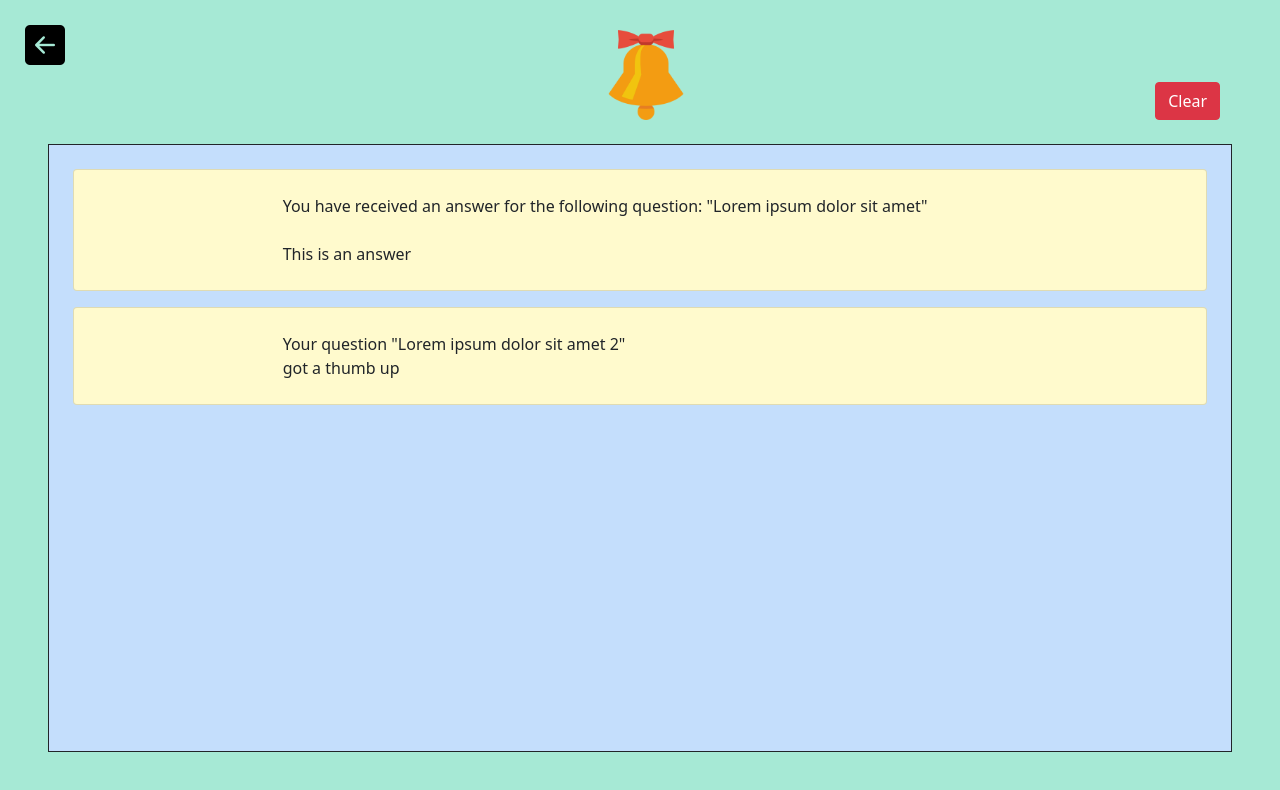
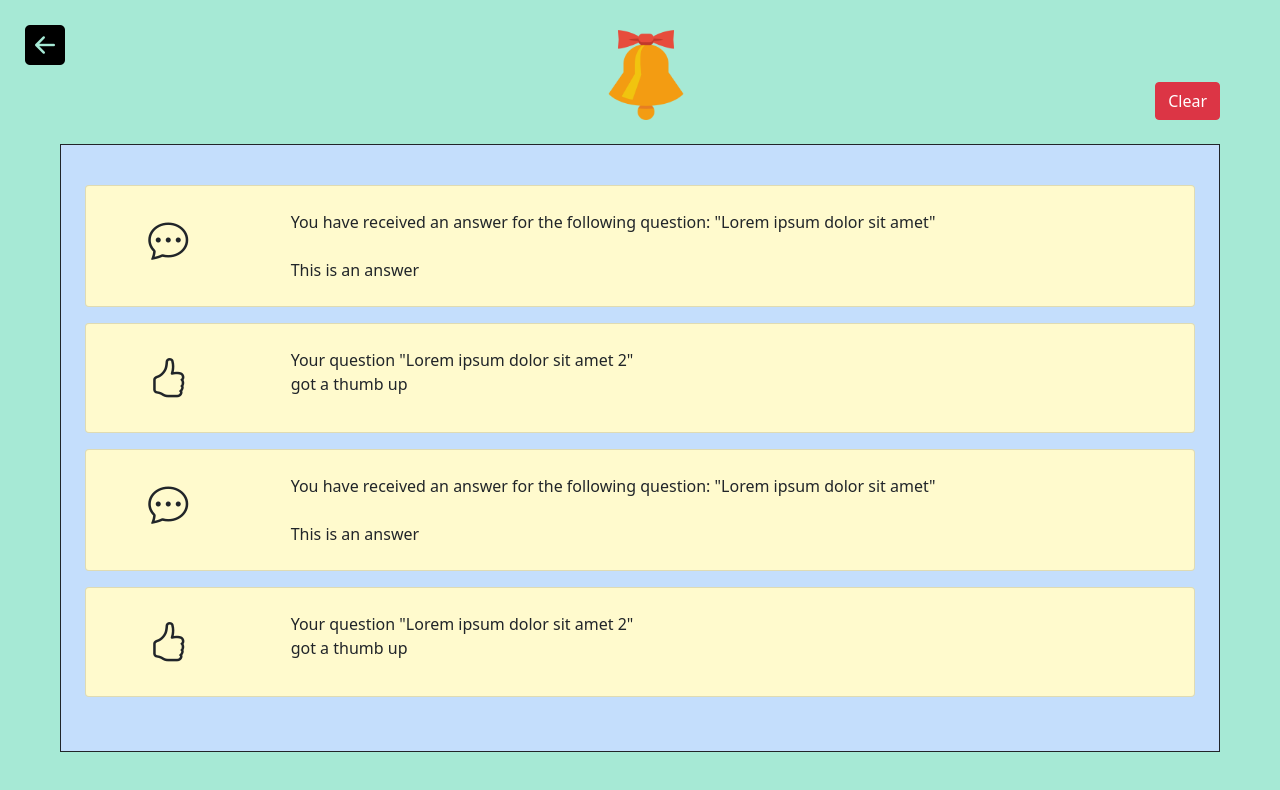
Before and after one commit to CelineAschwanden/magic-conch-shell, an Angular app: page /notifications in a window 1280 px wide. Shown: the top 790 px of the page. Built offline with nearby package versions, Linux system fonts and the light colour scheme.

Commit message:
notification templates and clear function

```diff
--- a/src/app/home/home.component.scss
+++ b/src/app/home/home.component.scss
@@ -19,7 +19,7 @@
 }
 
 #main-container .row {
-    margin-top: 4rem;
+    margin-top: 5rem;
 }
 
 @media (max-width: 1130px) {
--- a/src/app/notifications/notif-card/notif-card.component.html
+++ b/src/app/notifications/notif-card/notif-card.component.html
@@ -1,12 +1,11 @@
-<div class="card mb-3" *ngIf="notification">
+<div class="card sm-3 my-3" *ngIf="notification">
     <div class="row no-gutters py-2">
-      <div class="col-md-2 text-center">
-        <!--
-        <i class="bi bi-hand-thumbs-up h1" *ngIf="notification.type === Type.rating && notification.content == 'positive'"></i>
-        <i class="bi bi-hand-thumbs-down h1" *ngIf="notification.type === Type.rating && notification.content == 'negative'"></i>
-        -->
+      <div class="col-sm-2 py-3 pl-5 text-center">
+        <i class="bi bi-chat-dots" *ngIf="notification.type === Type.answer"></i>
+        <i class="bi bi-hand-thumbs-up" *ngIf="notification.type === Type.rating && notification.content == 'positive'"></i>
+        <i class="bi bi-hand-thumbs-down" *ngIf="notification.type === Type.rating && notification.content == 'negative'"></i>
       </div>
-      <div class="col-md-8">
+      <div class="col-sm-8">
         <div class="card-body">
           <p class="card-text" *ngIf="notification.type === Type.answer">
             You have received an answer for the following question: "{{ notification.question }}"<br><br>{{ notification.content }}
--- a/src/app/notifications/notif-card/notif-card.component.scss
+++ b/src/app/notifications/notif-card/notif-card.component.scss
@@ -1,3 +1,7 @@
+
+i {
+    font-size: 2.5em;
+}
 
 .card {
     background-color: lemonchiffon;
--- a/src/app/notifications/notifications.component.html
+++ b/src/app/notifications/notifications.component.html
@@ -9,12 +9,12 @@
             <img class="float-end h-100" id="notification-icon" src="assets/notification_bell.png">
         </div>
         <div class="col">
-            <button class="btn btn-danger float-end">Clear</button>
+            <button class="btn btn-danger float-end" (click)="clearNotifs()">Clear</button>
         </div>
     </div>
 
-    <div class="row h-85 px-5 pb-5 pt-4">
-        <div class="border border-dark px-4 py-4 content-container">
+    <div class="h-85 px-5 pb-5 pt-4 overflow-hidden">
+        <div class=" h-100 border border-dark px-4 py-4 content-container overflow-auto">
             <app-notif-card *ngFor="let notif of notifList" [notification]="notif"></app-notif-card>
         </div>
     </div>
--- a/src/app/notifications/notifications.component.ts
+++ b/src/app/notifications/notifications.component.ts
@@ -19,11 +19,24 @@ export class NotificationsComponent implements OnInit {
       type: Type.rating,
       content: 'positive',
       question: 'Lorem ipsum dolor sit amet 2'
+    },
+    {
+      type: Type.answer,
+      content: 'This is an answer',
+      question: 'Lorem ipsum dolor sit amet'
+    },
+    {
+      type: Type.rating,
+      content: 'positive',
+      question: 'Lorem ipsum dolor sit amet 2'
     }
   ];
 
+  clearNotifs() {
+    this.notifList.length = 0;
+  }
+
   constructor() { }
-
   ngOnInit(): void {
   }
 }
```
